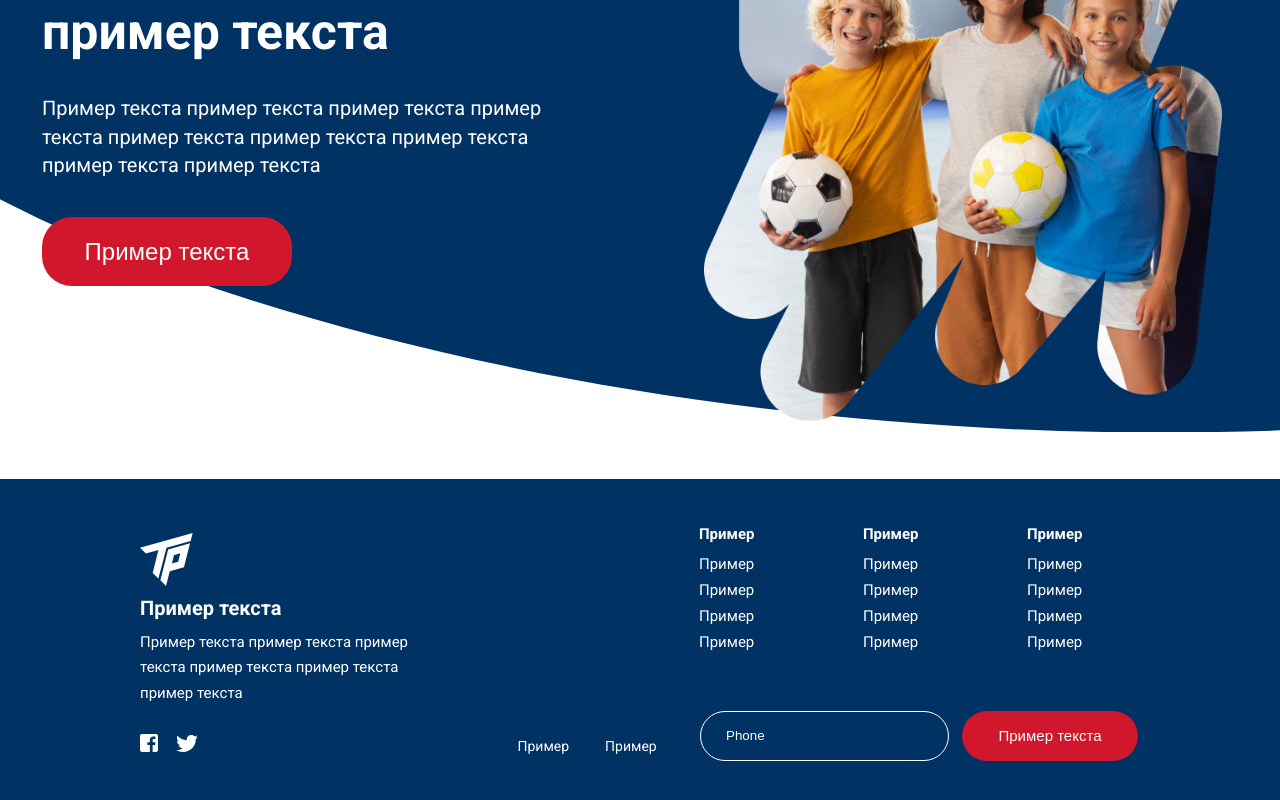
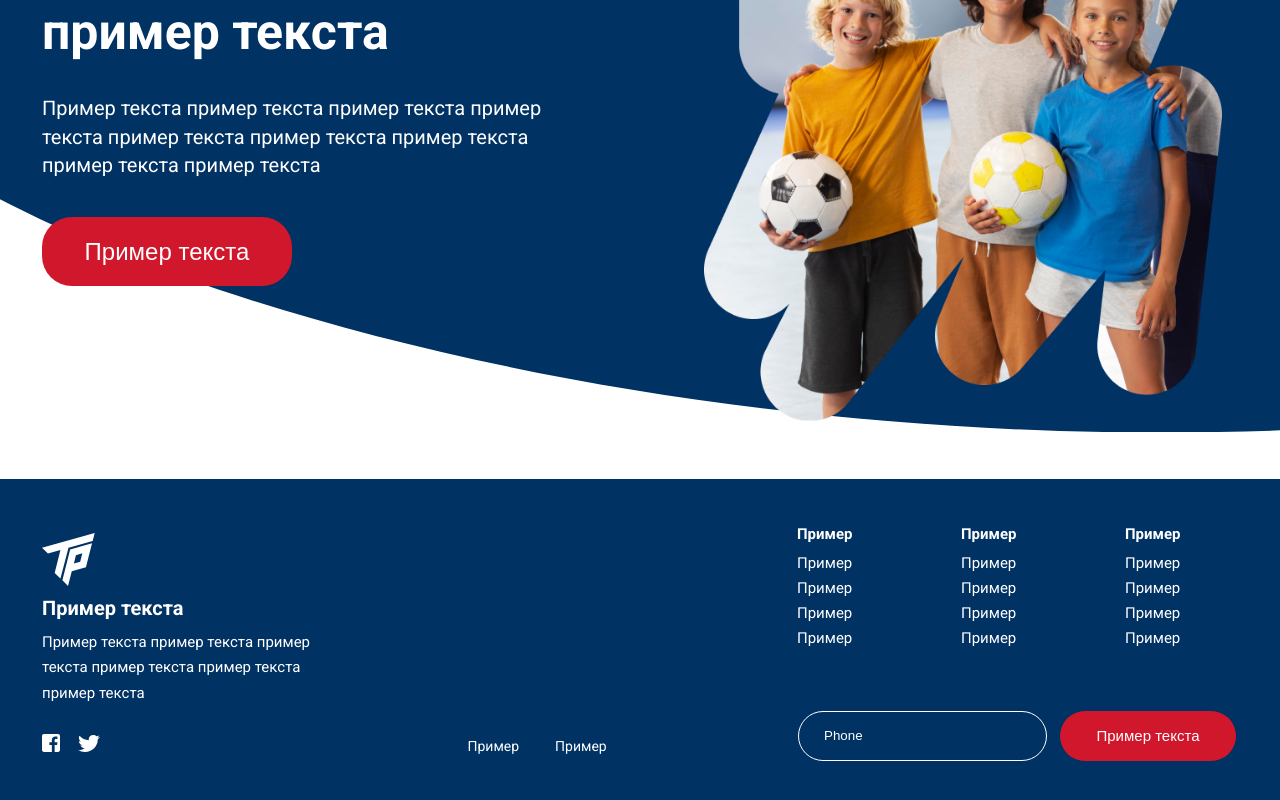
Before and after one commit to Trudovyereservy/frontend_part, a Next.js app: page / in a window 1280 px wide. Shown: the part 314-1114 px from the top of the page. Built offline with nearby package versions, Linux system fonts and the light colour scheme.

Commit message:
Footer в черновом варианте на 1024px начал

```diff
--- a/src/components/Footer/Footer.tsx
+++ b/src/components/Footer/Footer.tsx
@@ -1,4 +1,5 @@
 import styles from './footer.module.scss';
+import Link from 'next/link';
 
 const Footer = () => {
   return (
@@ -12,32 +13,83 @@ const Footer = () => {
               Пример текста пример текста пример текста пример текста пример текста пример текста{' '}
             </p>
           </div>
-
-          <div className={styles.footer__menu}>
-            <div className={styles.footer__list}>
-              <h3 className={styles.footer__list_title}>Пример</h3>
-              <p className={styles.footer__list_item}>Пример</p>
-              <p className={styles.footer__list_item}>Пример</p>
-              <p className={styles.footer__list_item}>Пример</p>
-              <p className={styles.footer__list_item}>Пример</p>
-            </div>
-            <div className={styles.footer__list}>
-              <h3 className={styles.footer__list_title}>Пример</h3>
-              <p className={styles.footer__list_item}>Пример</p>
-              <p className={styles.footer__list_item}>Пример</p>
-              <p className={styles.footer__list_item}>Пример</p>
-              <p className={styles.footer__list_item}>Пример</p>
-            </div>
-            <div className={styles.footer__list}>
-              <h3 className={styles.footer__list_title}>Пример</h3>
-              <p className={styles.footer__list_item}>Пример</p>
-              <p className={styles.footer__list_item}>Пример</p>
-              <p className={styles.footer__list_item}>Пример</p>
-              <p className={styles.footer__list_item}>Пример</p>
-            </div>
-          </div>
-{/* } */}
-
+          <nav className={styles.footer__menu}>
+            <ul className={styles.footer__list}>
+              <li>
+                <h3 className={styles.footer__list_title}>Пример</h3>
+              </li>
+              <li>
+                <Link href="#" className={styles.footer__list_item}>
+                  Пример
+                </Link>
+              </li>
+              <li>
+                <Link href="#" className={styles.footer__list_item}>
+                  Пример
+                </Link>
+              </li>
+              <li>
+                <Link href="#" className={styles.footer__list_item}>
+                  Пример
+                </Link>
+              </li>
+              <li>
+                <Link href="#" className={styles.footer__list_item}>
+                  Пример
+                </Link>
+              </li>
+            </ul>
+            <ul className={styles.footer__list}>
+              <li>
+                <h3 className={styles.footer__list_title}>Пример</h3>
+              </li>
+              <li>
+                <Link href="#" className={styles.footer__list_item}>
+                  Пример
+                </Link>
+              </li>
+              <li>
+                <Link href="#" className={styles.footer__list_item}>
+                  Пример
+                </Link>
+              </li>
+              <li>
+                <Link href="#" className={styles.footer__list_item}>
+                  Пример
+                </Link>
+              </li>
+              <li>
+                <Link href="#" className={styles.footer__list_item}>
+                  Пример
+                </Link>
+              </li>
+            </ul>
+            <ul className={styles.footer__list}>
+              <li>
+                <h3 className={styles.footer__list_title}>Пример</h3>
+              </li>
+              <li>
+                <Link href="#" className={styles.footer__list_item}>
+                  Пример
+                </Link>
+              </li>
+              <li>
+                <Link href="#" className={styles.footer__list_item}>
+                  Пример
+                </Link>
+              </li>
+              <li>
+                <Link href="#" className={styles.footer__list_item}>
+                  Пример
+                </Link>
+              </li>
+              <li>
+                <Link href="#" className={styles.footer__list_item}>
+                  Пример
+                </Link>
+              </li>
+            </ul>
+          </nav>
         </div>
 
         <div className={styles.footer__contacts}>
--- a/src/components/Footer/footer.module.scss
+++ b/src/components/Footer/footer.module.scss
@@ -1,17 +1,16 @@
 @import '../../styles/variables';
+@import '../../styles/_mixins.scss';
 
 .footer__container {
   background-color: $bg-color-blue;
   height: 327px;
   display: flex;
-  // border: red 2px solid;
   justify-content: center;
   align-items: center;
 }
 
 .footer__wrapper {
   width: calc(100% - 1160px / 4 + 10px);
-  // border: green 2px solid;
   margin: 40px 45px 32px;
 }
 
@@ -47,11 +46,9 @@
 
 .footer__contacts {
   display: flex;
-    // padding-top: 10px;
   justify-content: space-between;
   align-items: center;
 }
-
 
 .footer__adress {
   margin-top: 20px;
@@ -60,7 +57,6 @@
   margin-left: 100px;
   max-width: 30px;
 }
-
 
 .footer__input_phone {
   width: 249px;
@@ -98,13 +94,10 @@
   font-size: 14px;
 }
 
-
-
 .footer__links {
   display: flex;
   justify-content: space-between;
   min-height: 178px;
-
 }
 
 .footer__container {
@@ -138,7 +131,8 @@
   width: 113px;
   display: flex;
   flex-direction: column;
-  gap: 8px;
+  gap: 6px;
+  list-style: none;
 }
 
 .footer__list_title {
@@ -149,5 +143,19 @@
 
 .footer__list_item {
   font-size: 15px;
-  line-height: 25,53;
+  line-height: 25, 53;
 }
+
+@include desktop {
+  .footer__wrapper {
+    // width: calc(100% - 1160px / 4 + 10px);
+    width: calc(100% - 400px / 4 + 16px);
+    margin: 40px 15px 32px;
+  }
+
+  .footer__adress {
+    // gap: 36px;
+    margin-left: 0px;
+    // max-width: 30px;
+  }
+}
```
Lines whose indentation alone changed are shown as unchanged.
